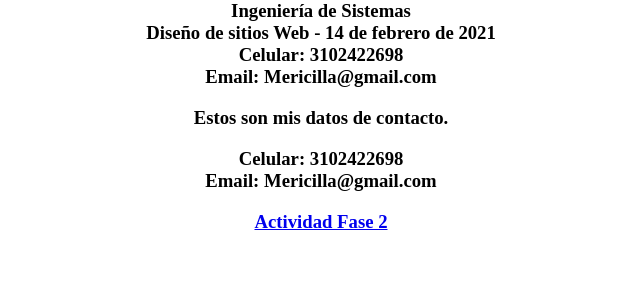
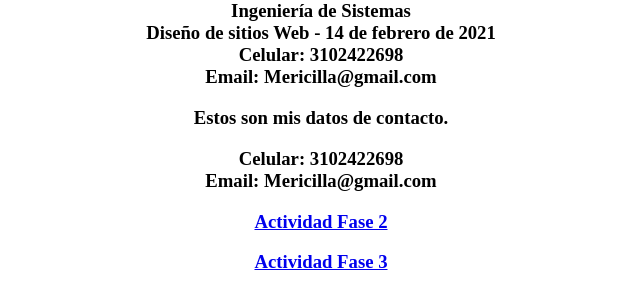
Before and after one commit to mericilla/DSW-MERYGONZALEZ, a plain HTML site: page index.html in a window 1280 px wide. Shown: the part 66-372 px from the top of the page, without its empty margins (319-959 px from the left). Drawn offline with Linux system fonts and the light colour scheme.

Commit message:
Update index.html

```diff
--- a/index.html
+++ b/index.html
@@ -16,6 +16,7 @@ Email: Mericilla@gmail.com<br>
   Email: Mericilla@gmail.com<a href="desing.html"><br>
   </a></h3>
 <h3 align="center"><a href="Fase 2/desing.html"> Actividad Fase 2</a> <br>
+<h3 align="center"><a href="Fase 3/index.html"> Actividad Fase 3</a> <br>
 </h3>
 </body>
 </html>
```
